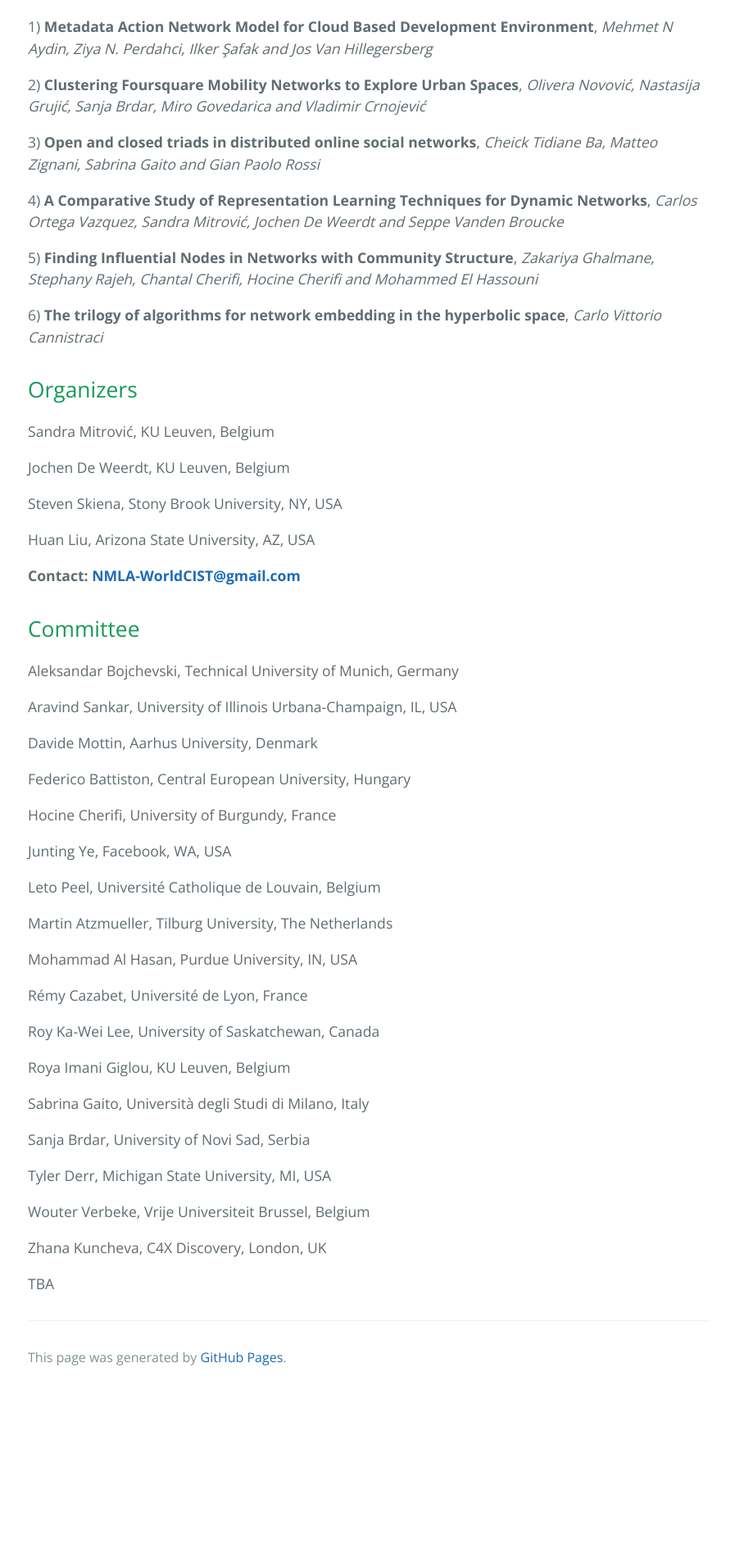
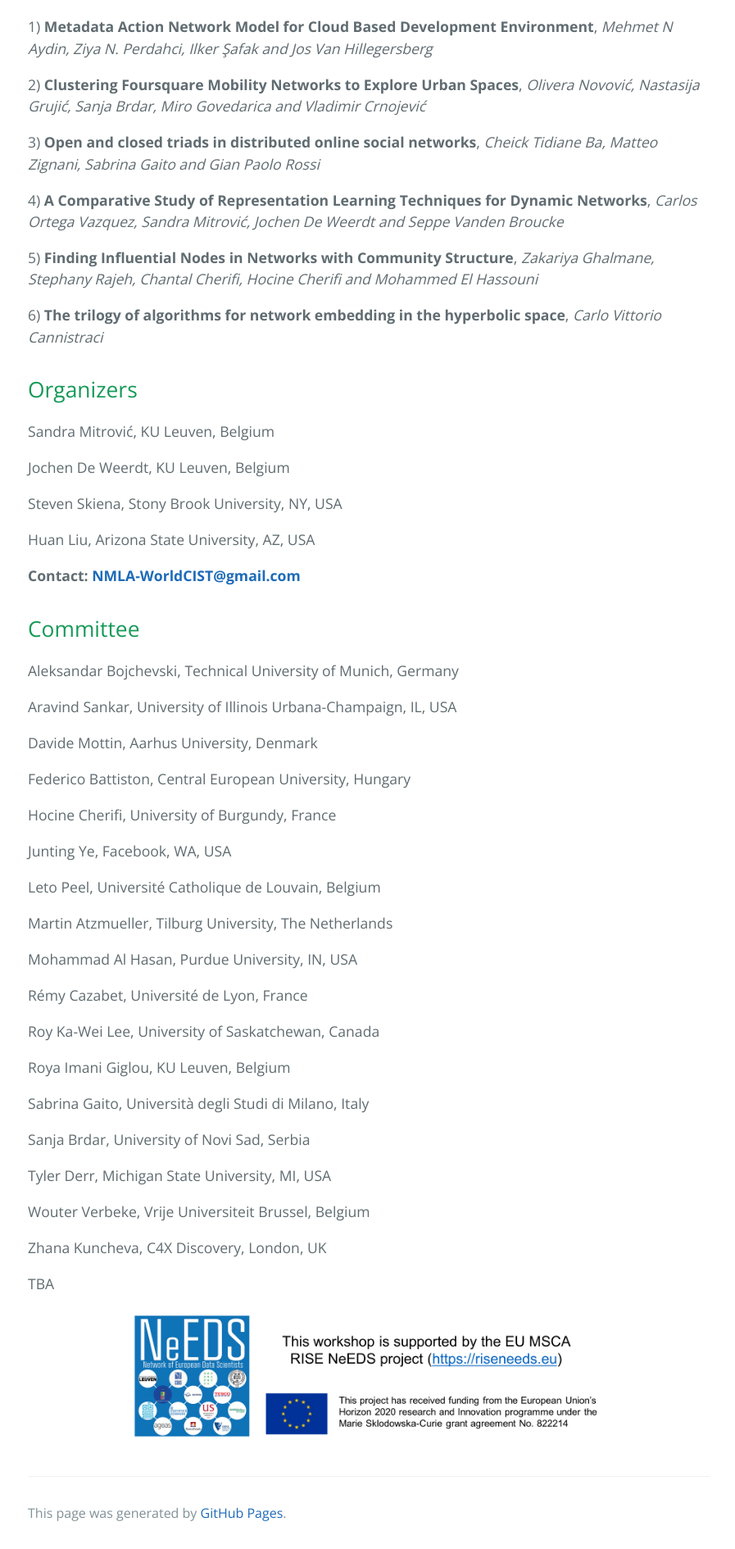
Before and after one commit to NMLA-WorldCIST/NMLA-WorldCIST.github.io, a Jekyll site: the page built from index.md, in a window 1280 px wide. Shown: the part 3699-5589 px from the top of the page at 82% size, without its empty margins (190-1087 px from the left). Built offline with Jekyll 4.4.1, drawn with Linux system fonts in a browser that asks for light colours; before the commit the page ends 5399 px from its top, so only the background shows below that.

Commit message:
Adding NeEDS image

```diff
--- a/index.md
+++ b/index.md
@@ -188,6 +188,9 @@ Zhana	Kuncheva,	C4X	Discovery,	London,	UK
 
 TBA
 
+![Branching](https://github.com/NMLA-WorldCIST/NMLA-WorldCIST.github.io/blob/master/Presentation1.png)
+
+
 <!---
 ## <a name="Venue"></a> Venue
 Budva, Montenegro
```
